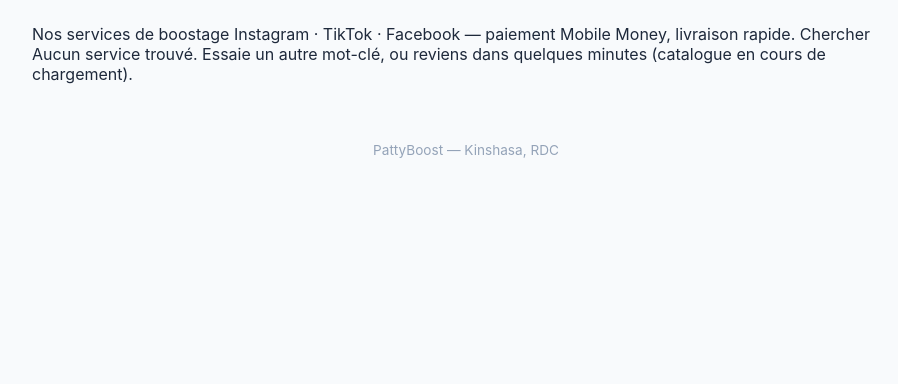
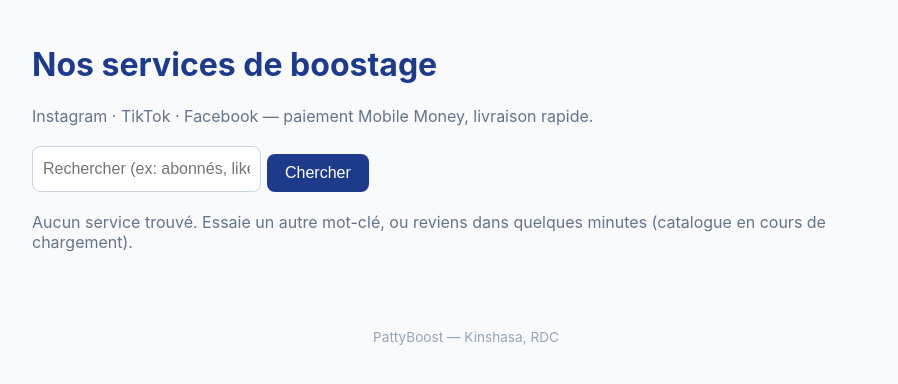
Before and after one commit to shelby276/pattyboost, a Flask app: page / in a window 1280 px wide. Shown: the part 57-441 px from the top of the page, without its empty margins (174-1072 px from the left). Run offline with Flask 3, Linux system fonts and the light colour scheme; data that the repository does not hold is empty.

Commit message:
Update index.html

```diff
--- a/templates/index.html
+++ b/templates/index.html
@@ -1,21 +1,29 @@
-{% extends "base.html" %} {% block content %}
-Nos services de boostage
-Instagram · TikTok · Facebook — paiement Mobile Money, livraison rapide.
+{% extends "base.html" %}
+{% block content %}
+<h1>Nos services de boostage</h1>
+<p class="sub">Instagram · TikTok · Facebook — paiement Mobile Money, livraison rapide.</p>
 
-{{ q }}
- Chercher
+<form method="GET" class="form inline" style="margin-bottom: 20px;">
+    <input type="text" name="q" placeholder="Rechercher (ex: abonnés, likes, vues...)" value="{{ q }}">
+    <button type="submit" class="btn">Chercher</button>
+</form>
+
 {% if not services %}
-Aucun service trouvé. Essaie un autre mot-clé, ou reviens dans quelques minutes (catalogue en cours de chargement).
+<p class="sub">Aucun service trouvé. Essaie un autre mot-clé, ou reviens dans quelques minutes (catalogue en cours de chargement).</p>
+{% endif %}
 
-{% endif %}
-{% for s in services %}
-{{ s.nom }}
-{{ s.categorie }}
-
-{{ (s.prix_vente_usd1000 * usd_to_cdf) | round | int }} CDF / 1000
-
-Min {{ s.min }} — Max {{ s.max }}
-
-Commander
-{% endfor %}
+<div class="grid">
+    {% for s in services %}
+    <div class="card">
+        <h3>{{ s.nom }}</h3>
+        <p class="plateforme">{{ s.categorie }}</p>
+        <p class="prix">
+            {{ (s.prix_vente_usd1000 * usd_to_cdf) | round | int }} CDF
+            <span class="unit">/ 1000</span>
+        </p>
+        <p class="minmax">Min {{ s.min }} — Max {{ s.max }}</p>
+        <a href="{{ url_for('commander', service=s.id) }}" class="btn">Commander</a>
+    </div>
+    {% endfor %}
+</div>
 {% endblock %}
```
